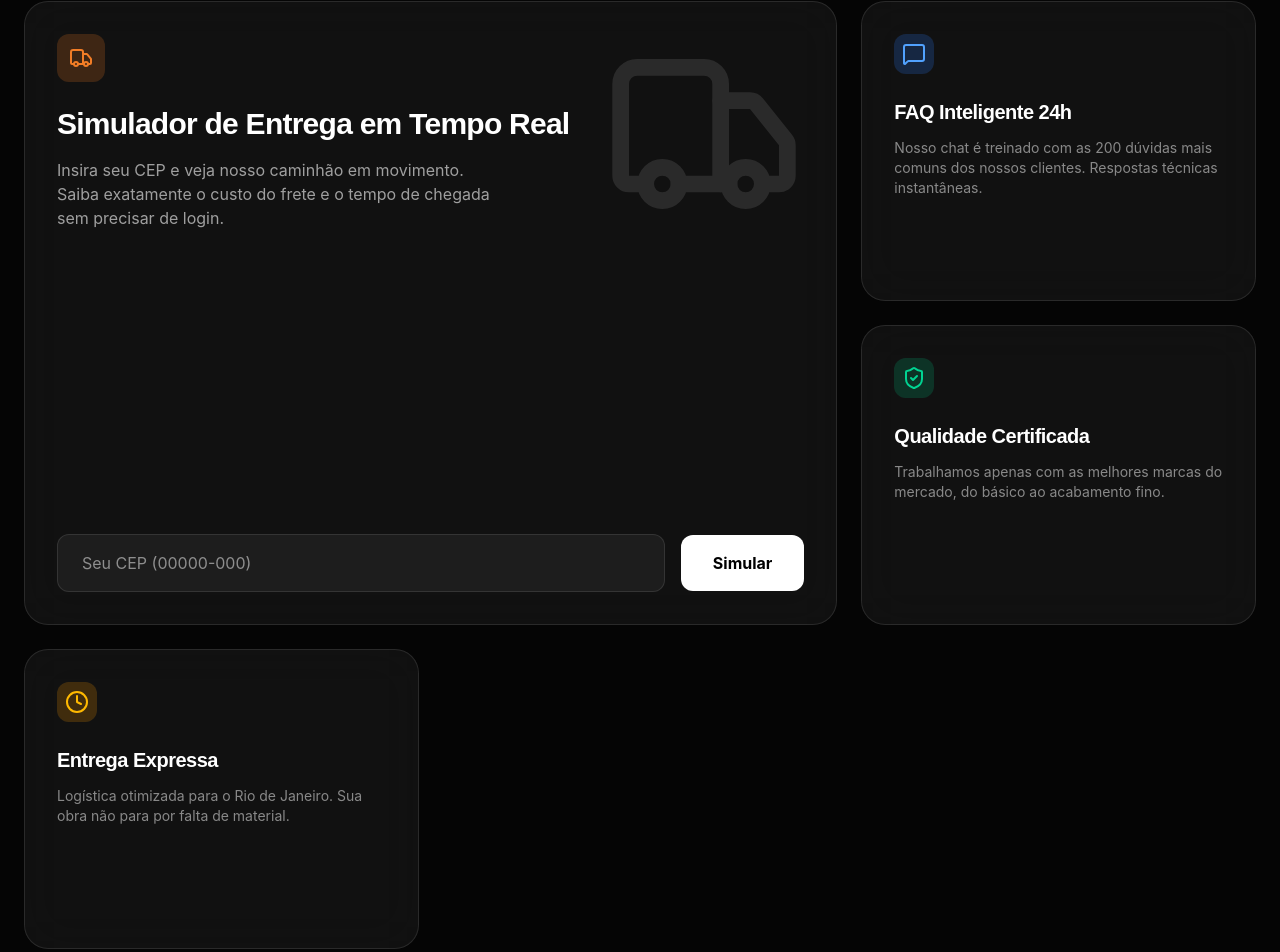
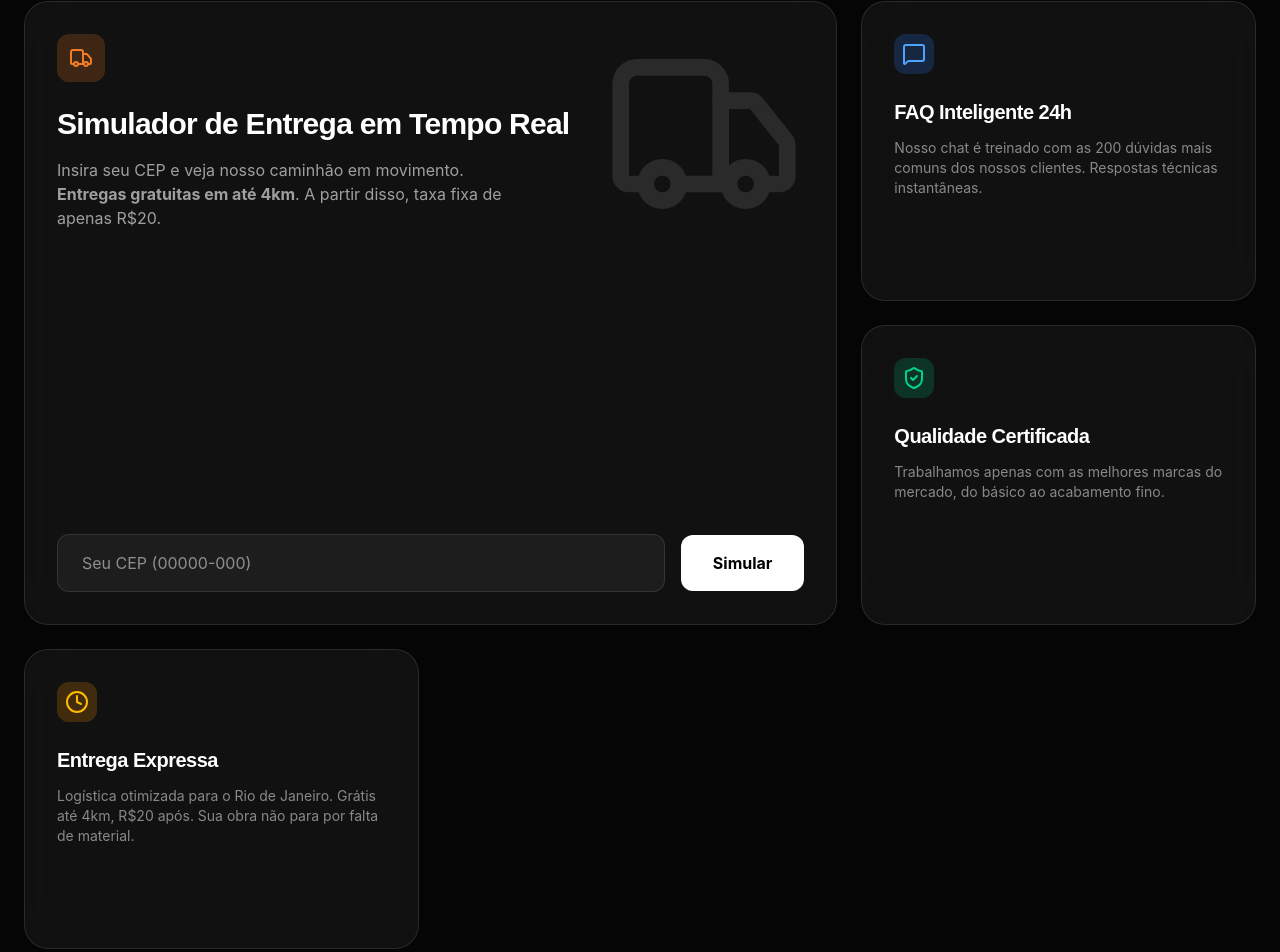
Before and after one commit to flordrive2018-maker/Ednaldo-C, a React (Vite) app: page / in a window 1280 px wide. Shown: the part 1341-2293 px from the top of the page. Built offline with nearby package versions, Linux system fonts and the light colour scheme.

Commit message:
feat: Update delivery cost messaging
Clarify delivery pricing for the real-time simulator and express delivery sections. Free delivery up to 4km, then a fixed R$20 fee.

```diff
--- a/src/App.tsx
+++ b/src/App.tsx
@@ -198,7 +198,7 @@ export default function App() {
                     <Truck className="text-accent" />
                   </div>
                   <h3 className="text-3xl font-bold mb-4">Simulador de Entrega em Tempo Real</h3>
-                  <p className="text-white/60 max-w-md">Insira seu CEP e veja nosso caminhão em movimento. Saiba exatamente o custo do frete e o tempo de chegada sem precisar de login.</p>
+                  <p className="text-white/60 max-w-md">Insira seu CEP e veja nosso caminhão em movimento. <strong>Entregas gratuitas em até 4km</strong>. A partir disso, taxa fixa de apenas R$20.</p>
                 </div>
                 <div className="flex items-center gap-4">
                   <input
@@ -237,7 +237,7 @@ export default function App() {
                 <Clock className="text-amber-400" />
               </div>
               <h3 className="text-xl font-bold mb-3">Entrega Expressa</h3>
-              <p className="text-sm text-white/50">Logística otimizada para o Rio de Janeiro. Sua obra não para por falta de material.</p>
+              <p className="text-sm text-white/50">Logística otimizada para o Rio de Janeiro. Grátis até 4km, R$20 após. Sua obra não para por falta de material.</p>
             </div>
           </div>
         </section>
```
